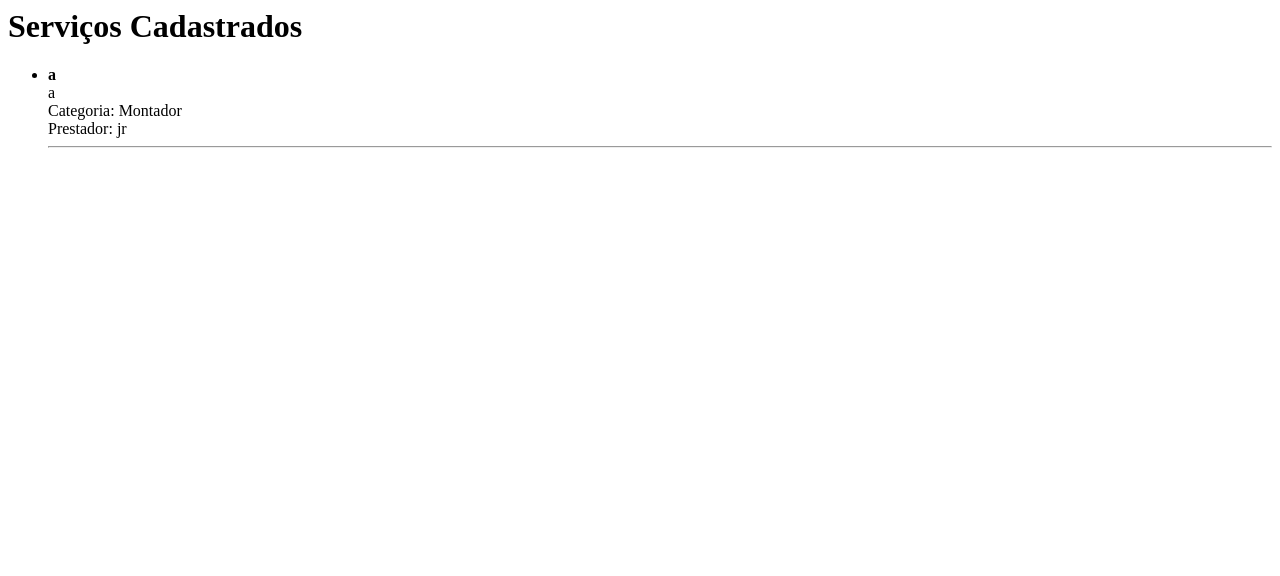
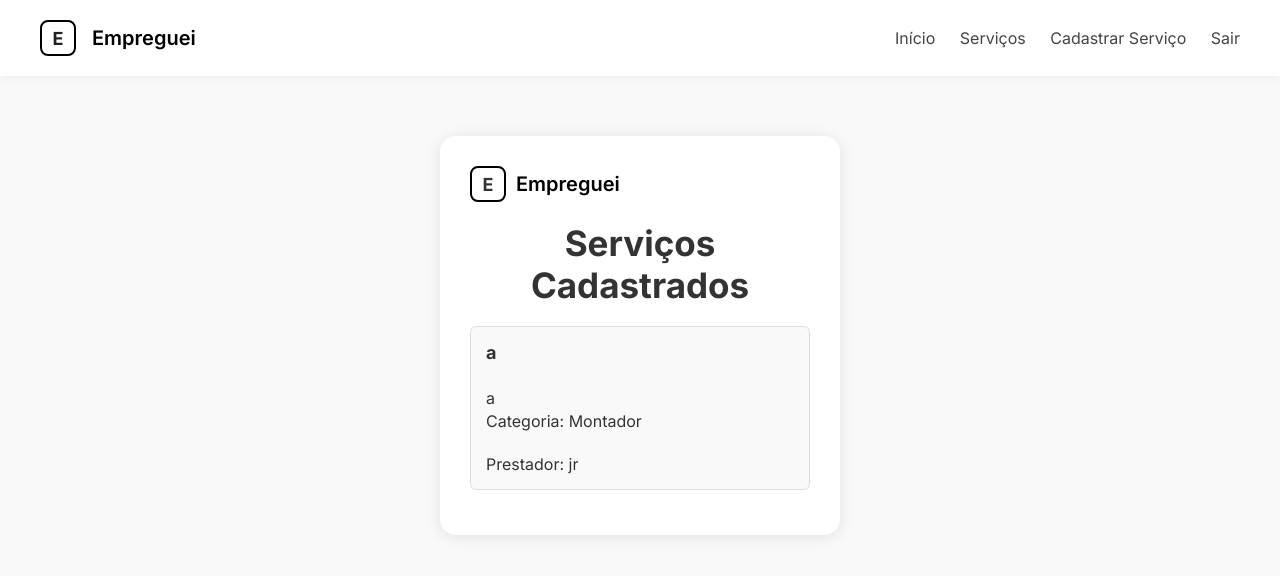
Before and after one commit to ThaigoDev/Equil-brio-app-api, a Flask app: page /servicos in a window 1280 px wide. Shown: the top 576 px of the page. Run offline with Flask 3, Linux system fonts and the light colour scheme; a user stored in the database is signed in.

Commit message:
Modificando css register servico e servico

```diff
--- a/static/css/components.css
+++ b/static/css/components.css
@@ -15,6 +15,33 @@
 .card:hover {
   transform: scale(1.05);
 }
+
+.servicos-lista {
+  list-style: none;
+  padding: 0;
+}
+
+.servico-item {
+  background: #f9f9f9;
+  border: 1px solid #ddd;
+  border-radius: 6px;
+  margin-bottom: 15px;
+  padding: 15px;
+  text-align: left;
+}
+
+.servico-item strong {
+  font-size: 18px;
+  display: block;
+  margin-bottom: 5px;
+}
+
+.servico-item span {
+  display: block;
+  margin-top: 3px;
+  color: #333;
+}
+
 
 @media (max-width: 768px) {
   .services {
--- a/templates/servicos.html
+++ b/templates/servicos.html
@@ -1,12 +1,26 @@
-<h1>Serviços Cadastrados</h1>
-<ul>
+{% extends 'base.html' %}
+
+{% block title %}Serviços Cadastrados - Empreguei{% endblock %}
+
+{% block content %}
+<div class="login-container">
+  <div class="logo-box">
+    <div class="logo-letter">E</div>
+    <span class="logo-text">Empreguei</span>
+  </div>
+  <h1 class="login-title">Serviços Cadastrados</h1>
+
+  <ul class="servicos-lista">
     {% for servico in servicos %}
-    <li>
+      <li class="servico-item">
         <strong>{{ servico.titulo }}</strong> <br>
         {{ servico.descricao }} <br>
-        Categoria: {{ servico.categoria }} <br>
-        Prestador: {{ servico.usuario.nome }}
-    </li>
-    <hr>
+        <span>Categoria: {{ servico.categoria }}</span> <br>
+        <span>Prestador: {{ servico.usuario.nome }}</span>
+      </li>
+    {% else %}
+      <p>Nenhum serviço cadastrado.</p>
     {% endfor %}
-</ul>
+  </ul>
+</div>
+{% endblock %}
```
Also changed, not shown: templates/registrar_servico.html (+23 -10 lines), instance/empreguei.db (deleted).
